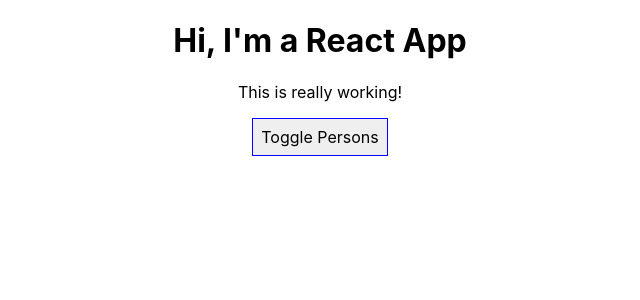
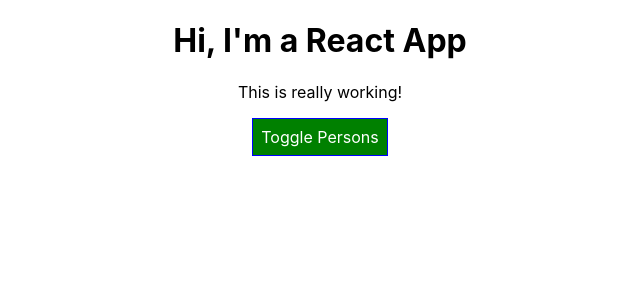
Before and after one commit to aeonincode/ReactCompleteGuide, a React (Create React App) app: page / in a window 1280 px wide. Shown: the top 300 px of the page, without its empty margins (320-960 px from the left). Built offline with nearby package versions, Linux system fonts and the light colour scheme.

Commit message:
styled components & dynamic styles

```diff
--- a/src/App.js
+++ b/src/App.js
@@ -5,15 +5,15 @@
 import Person from './Person/Person';
 
 const StyledButton = styled.button`
-  background-color: 'green';
-  color: 'white';
+  background-color: ${(props) => (props.alt ? 'red' : 'green')};
+  color: white;
   font: inherit;
   border: 1px solid blue;
   padding: 8px;
-  cursor: 'pointer';
+  cursor: pointer;
 
   &:hover {
-    background-color: lightgreen;
+    background-color: ${(props) => (props.alt ? 'salmon' : 'lightgreen')};
     color: black;
   }
 `;
@@ -108,11 +108,11 @@
         </div>
       );
 
-      style.backgroundColor = 'red';
-      style[':hover'] = {
-        backgroundColor: 'salmon',
-        color: 'black',
-      };
+      // style.backgroundColor = 'red';
+      // style[':hover'] = {
+      //   backgroundColor: 'salmon',
+      //   color: 'black',
+      // };
     }
 
     // let classes = ['red', 'bold'].join(' ');
@@ -128,7 +128,10 @@
       <div className='App'>
         <h1>Hi, I'm a React App</h1>
         <p className={classes.join(' ')}>This is really working!</p>
-        <StyledButton onClick={this.togglePersonsHandler}>
+        <StyledButton
+          alt={this.state.showPersons}
+          onClick={this.togglePersonsHandler}
+        >
           Toggle Persons
         </StyledButton>
         {persons}
```
